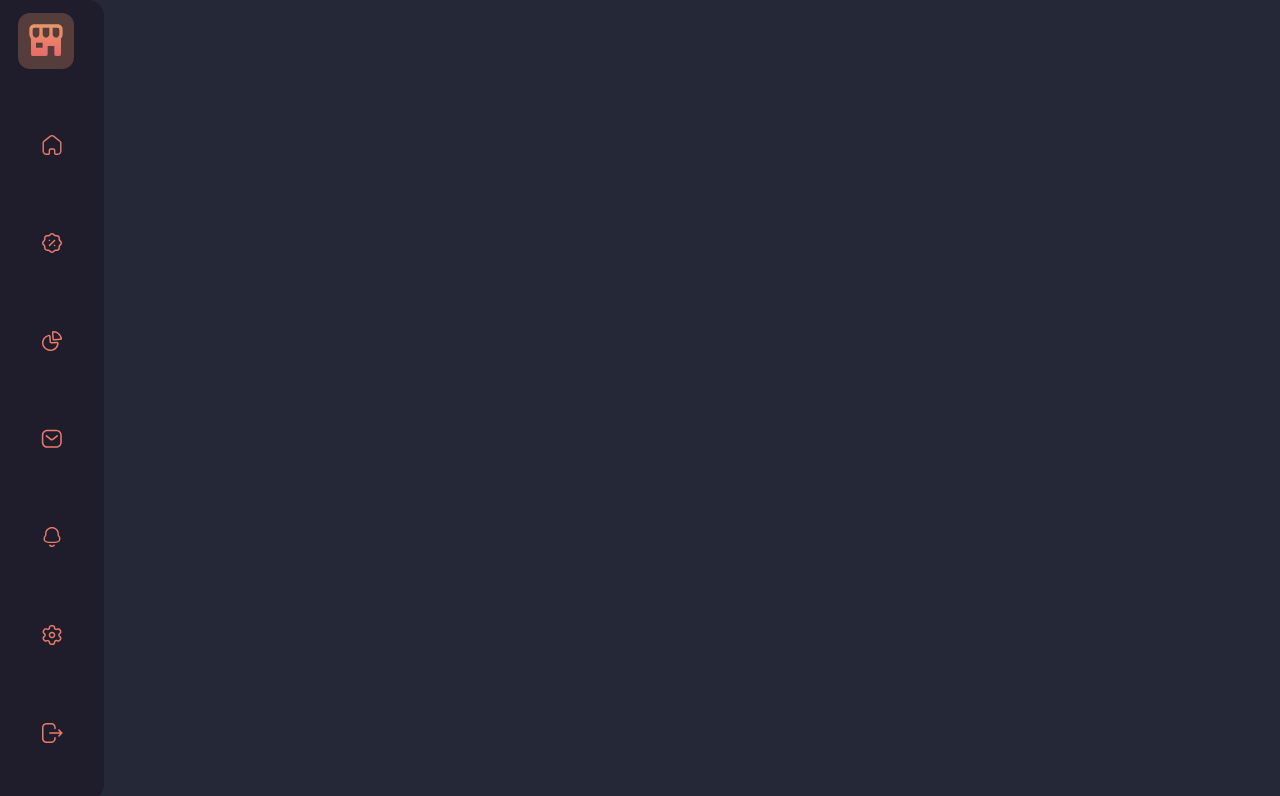
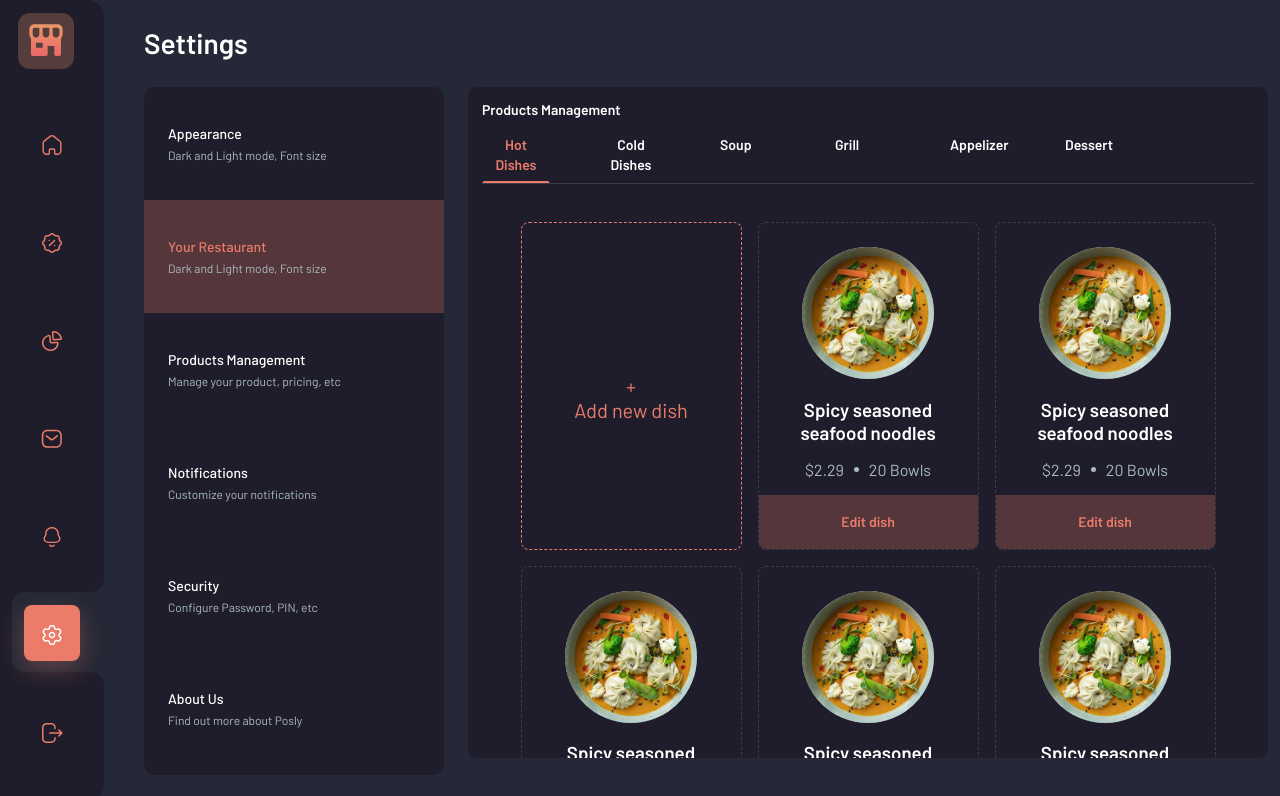
Before and after one commit to Asilbek-17/food-POS-Dark, a React (Create React App) app: page /setting in a window 1280 px wide. Before the commit this address had no page. Shown: the top 796 px of the page. Built offline with nearby package versions, Linux system fonts and the light colour scheme.

Commit message:
Add main styles

```diff
--- a/src/App.js
+++ b/src/App.js
@@ -12,7 +12,7 @@ export function App() {
 			<Routes>
 				<Route index element={<HomePage />} />
 				<Route path='/dashboard' element={<Dashboard />} />
-				<Route path='/settings' element={<Settings />} />
+				<Route path='/setting' element={<Settings />} />
 			</Routes>
 		</>
 	);
--- a/src/components/SettingList/SettingList.js
+++ b/src/components/SettingList/SettingList.js
@@ -1,5 +1,4 @@
 import React, { useState } from 'react'
-import { NavLink } from 'react-router-dom';
 import SettingItem from '../SettingItem/SettingItem';
 import "./SettingList.scss";
 
--- a/src/components/menu/menu.js
+++ b/src/components/menu/menu.js
@@ -72,7 +72,7 @@ export function Menu() {
 				</li>
 				<li className='site-item'>
 					<NavLink
-						to={'/settings'}
+						to={'/setting'}
 						className={({ isActive }) =>
 							isActive ? 'menu-link active' : 'menu-link'
 						}
```
